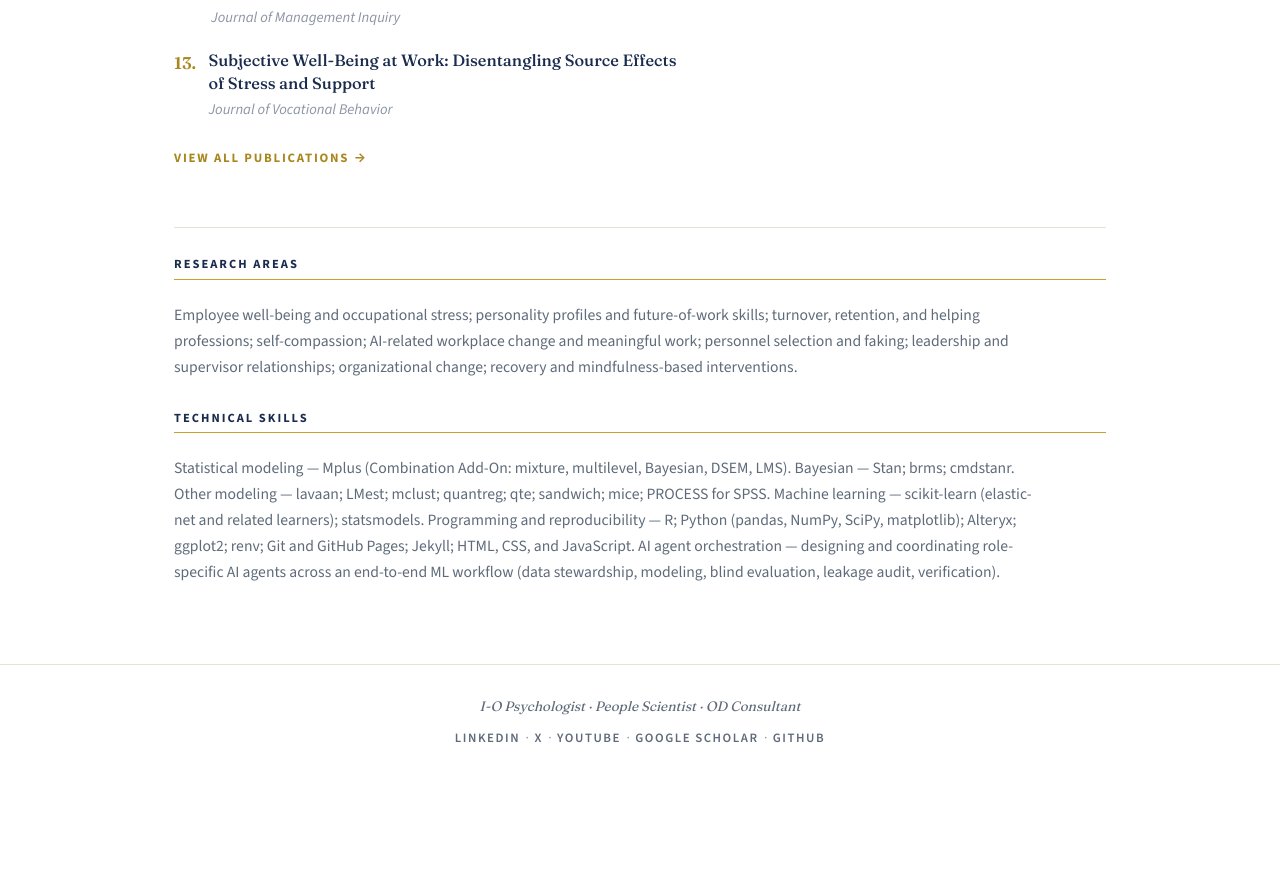
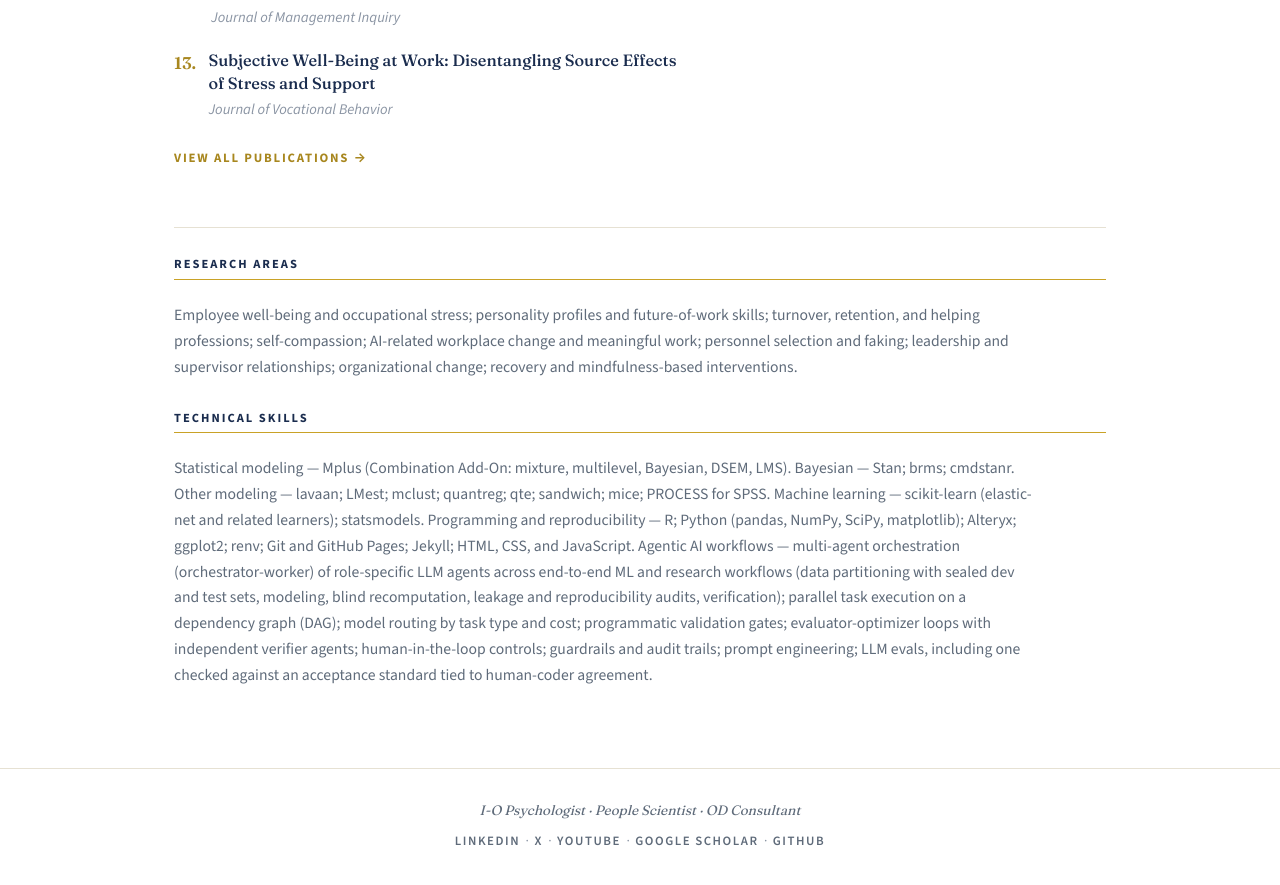
Before and after one commit to mjmonnot/mjmonnot.github.io, a Jekyll site: the page built from index.md, in a window 1280 px wide and 900 px high, scrolled down 1830 px. Shown: the top 885 px of the window. Built offline with Jekyll 4.4.1, drawn with Linux system fonts in a browser that asks for light colours; before the commit the page ends 2626 px from its top, so only the background shows below that.

Commit message:
Technical skills: the AI entry names the workflow in the industry's terms (home and CV pages)
On Matt's word of 19 Nov 2026: the AI workflow belongs in the tools text, in the terminology the industry uses. Replaces the entry 'AI agent orchestration'. Each term was checked against his workflow documents by an independent low-cost lane in three passes.

Co-Authored-By: Claude Fable 5.2 <noreply@anthropic.com>
Claude-Session: https://claude.ai/code/session_01TKeWHFR7E5YyftLbi9sYbp

```diff
--- a/index.md
+++ b/index.md
@@ -341,5 +341,5 @@ permalink: /
 
   <p class="section-label">Technical Skills</p>
   <hr class="label-rule">
-  <p class="skills">Statistical modeling — Mplus (Combination Add-On: mixture, multilevel, Bayesian, DSEM, LMS). Bayesian — Stan; brms; cmdstanr. Other modeling — lavaan; LMest; mclust; quantreg; qte; sandwich; mice; PROCESS for SPSS. Machine learning — scikit-learn (elastic-net and related learners); statsmodels. Programming and reproducibility — R; Python (pandas, NumPy, SciPy, matplotlib); Alteryx; ggplot2; renv; Git and GitHub Pages; Jekyll; HTML, CSS, and JavaScript. AI agent orchestration — designing and coordinating role-specific AI agents across an end-to-end ML workflow (data stewardship, modeling, blind evaluation, leakage audit, verification).</p>
+  <p class="skills">Statistical modeling — Mplus (Combination Add-On: mixture, multilevel, Bayesian, DSEM, LMS). Bayesian — Stan; brms; cmdstanr. Other modeling — lavaan; LMest; mclust; quantreg; qte; sandwich; mice; PROCESS for SPSS. Machine learning — scikit-learn (elastic-net and related learners); statsmodels. Programming and reproducibility — R; Python (pandas, NumPy, SciPy, matplotlib); Alteryx; ggplot2; renv; Git and GitHub Pages; Jekyll; HTML, CSS, and JavaScript. Agentic AI workflows — multi-agent orchestration (orchestrator-worker) of role-specific LLM agents across end-to-end ML and research workflows (data partitioning with sealed dev and test sets, modeling, blind recomputation, leakage and reproducibility audits, verification); parallel task execution on a dependency graph (DAG); model routing by task type and cost; programmatic validation gates; evaluator-optimizer loops with independent verifier agents; human-in-the-loop controls; guardrails and audit trails; prompt engineering; LLM evals, including one checked against an acceptance standard tied to human-coder agreement.</p>
 </section>
```
Also changed, not shown: cv.md (+1 -1 lines).
